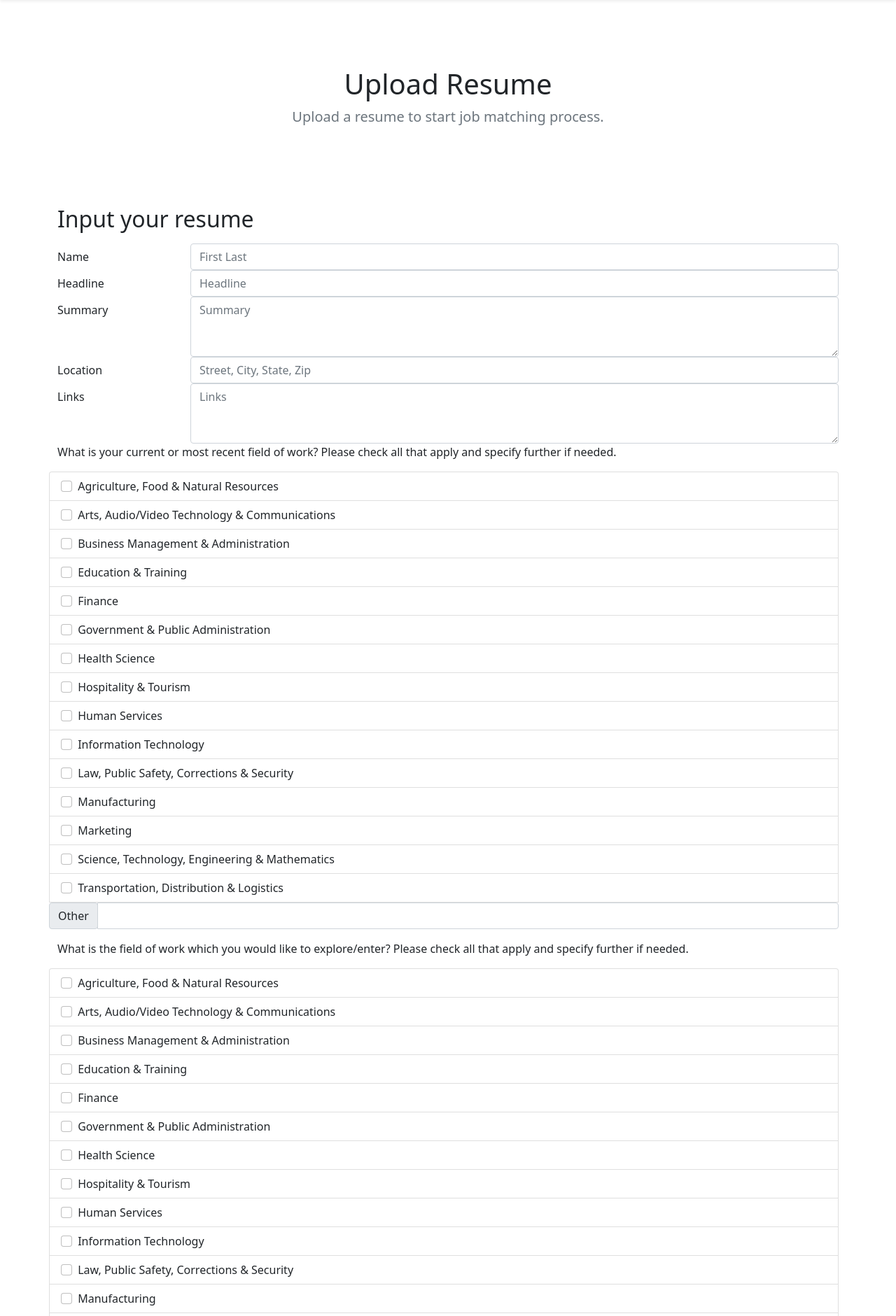
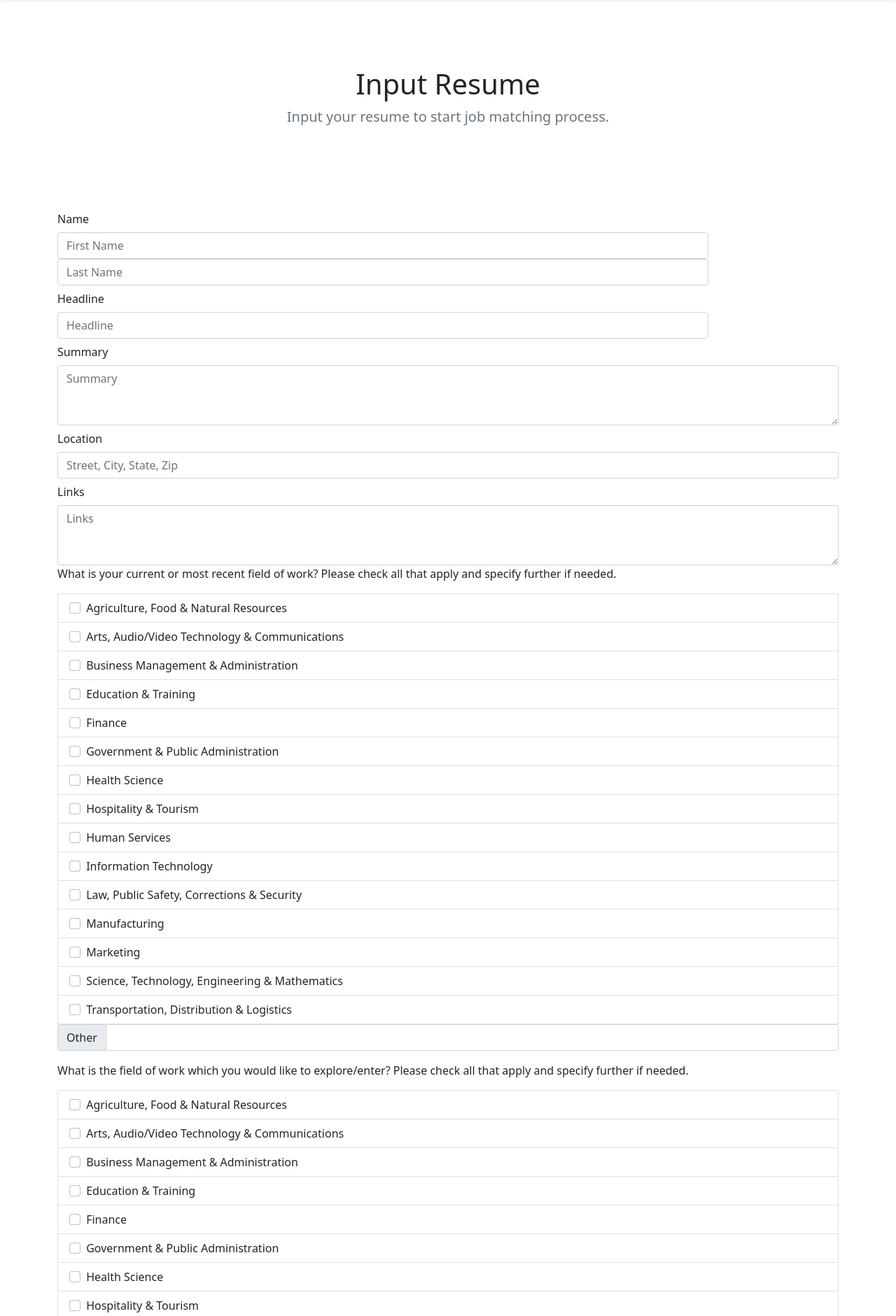
Before and after one commit to isakaii/neurodiversity-job-engine, a Django app: page /resumes/upload in a window 1280 px wide. Shown: the part 56-1937 px from the top of the page at 70% size. Run offline with Django 3.2, Linux system fonts and the light colour scheme; the visitor is signed in with stand-in values (Sample User, id 1); some libraries are stand-ins or nearby versions.

Commit message:
layout adjustment

```diff
--- a/jobmatching/resumes/templates/resumes/upload.html
+++ b/jobmatching/resumes/templates/resumes/upload.html
@@ -4,47 +4,45 @@
     <section class="py-5 text-center container">
         <div class="row py-lg-5">
             <div class="col-lg-6 col-md-8 mx-auto">
-                <h1 class="fw-light">Upload Resume</h1>
-                <p class="lead text-muted">Upload a resume to start job matching process.</p>
+                <h1 class="fw-light">Input Resume</h1>
+                <p class="lead text-muted">Input your resume to start job matching process.</p>
             </div>
         </div>
     </section>
 
-    <div class="container">
+    <div class="container-md">
         <form method="POST" enctype="multipart/form-data">
             {% csrf_token %}
-            <div class="form-group row">
-                <label for="formFileLg" class="form-label">
-                    <h2>Input your resume</h2>
-                </label>
-            </div>
-            <div class="form-group row">
-                <label for="name" class="col-sm-2 col-form-label">Name</label>
+            <div class="input-group">
                 <div class="col-sm-10">
-                    <input class="form-control" id="nameInput" name="name" placeholder="First Last" />
+                    <label for="name" class="col-sm-2 col-form-label">Name</label>
+                    <input class="form-control" id="nameInput" name="name" placeholder="First Name" />
+                    <input class="form-control" id="nameInput" name="name" placeholder="Last Name" />
                 </div>
-            </div>
-            <div class="form-group row">
+              </div>
+
+            <div class="form-group">
                 <label class="col-sm-2 col-form-label">Headline</label>
                 <div class="col-sm-10">
                     <input class="form-control" id="headlineInput" name="headline" placeholder="Headline" />
                 </div>
             </div>
-            <div class="form-group row">
+
+            <div class="form-group">
                 <label class="col-sm-2 col-form-label">Summary</label>
                 <div class="col-lg">
                     <textarea class="form-control" id="summaryInput" name="headline" placeholder="Summary" rows="3"></textarea>
                 </div>
 
             </div>
-            <div class="form-group row">
+            <div class="form-group">
                 <label class="col-sm-2 col-form-label">Location</label>
                 <div class="col-lg">
                     <input class="form-control" id="locationInput" name="location" placeholder="Street, City, State, Zip"></textarea>
                 </div>
 
             </div>
-            <div class="form-group row">
+            <div class="form-group">
                 <label class="col-sm-2 col-form-label">Links</label>
                 <div class="col-lg">
                     <textarea class="form-control" id="linksInput" name="links" placeholder="Links" rows="3"></textarea>
@@ -52,7 +50,7 @@
 
             </div>
 
-            <div class="form-group row">
+            <div class="form-group">
                 <p class="text-left">What is your current or most recent field of work? Please check all that apply and specify further if needed.</p>
                 <div class="list-group">
                     {% for field in fields_of_work %}
@@ -71,7 +69,7 @@
                 </div>
             </div>
 
-            <div class="form-group row">
+            <div class="form-group">
                 <p class="text-left">What is the field of work which you would like to explore/enter? Please check all that apply and specify further if needed.</p>
                 <div class="list-group">
                     {% for field in fields_of_work %}
@@ -90,7 +88,7 @@
                 </div>
             </div>
 
-            <div class="form-group row">
+            <div class="form-group">
                 <p class="text-left">Work Experience</p>
                 <div class="list-group" id="work_experience_form">
                 </div>
@@ -98,7 +96,7 @@
                 <input type="button" value="Remove Work Experience" id="remove_work_experience" onclick="remove_work_experience_func(event);">
             </div>
 
-            <div class="form-group row">
+            <div class="form-group">
                 <p class="text-left">Eduction</p>
                 <div class="list-group" id="eduction_form">
                 </div>
@@ -106,7 +104,7 @@
                 <input type="button" value="Remove Eduction Background" id="remove_eduction" onclick="remove_eduction_func(event);">
             </div>
 
-            <div class="form-group row">
+            <div class="form-group">
                 <p class="text-left">Skills</p>
                 <div class="list-group" id="skills_form">
                 </div>
@@ -114,7 +112,7 @@
                 <input type="button" value="Remove Skill" id="remove_skills" onclick="remove_skills_func(event);">
             </div>
 
-            <div class="form-group row">
+            <div class="form-group">
                 <p class="text-left">Languages</p>
                 <div class="list-group" id="languages_form">
                 </div>
@@ -122,7 +120,7 @@
                 <input type="button" value="Remove Language" id="remove_languages" onclick="remove_languages_func(event);">
             </div>
 
-            <div class="form-group row">
+            <div class="form-group">
                 <p class="text-left">Certifications</p>
                 <div class="list-group" id="certifications_form">
                 </div>
@@ -130,7 +128,7 @@
                 <input type="button" value="Remove Certification" id="remove_certifications" onclick="remove_certifications_func(event);">
             </div>
 
-            <div class="form-group row">
+            <div class="form-group">
                 <p class="text-left">Awards</p>
                 <div class="list-group" id="awards_form">
                 </div>
@@ -138,7 +136,7 @@
                 <input type="button" value="Remove Award" id="remove_award" onclick="remove_awards_func(event);">
             </div>
 
-            <div class="form-group row">
+            <div class="form-group">
                 <p class="text-left">Publications / Patents</p>
                 <div class="list-group" id="publications_form">
                 </div>
@@ -146,14 +144,14 @@
                 <input type="button" value="Remove Publication" id="remove_publications" onclick="remove_publications_func(event);">
             </div>
 
-            <div class="input-group mb-3">
-                <div class="input-group-prepend">
-                    <span class="input-group-text" id="basic-addon1">Additional Information</span>
+            <div class="form-group">
+                <label class="col-sm-2 col-form-label">Additional Info</label>
+                <div class="col-sm-10">
+                    <input class="form-control" id="additionalInfo" name="additional_info" placeholder="Headline" />
                 </div>
-                <input class="form-control" name="additional_info"></textarea>
             </div>
 
-            <div class="form-group row">
+            <div class="form-group">
                 <!--
                     <input class="form-control form-control-lg" id="formFileLg" type="file" name="file"/>
                 -->
```
